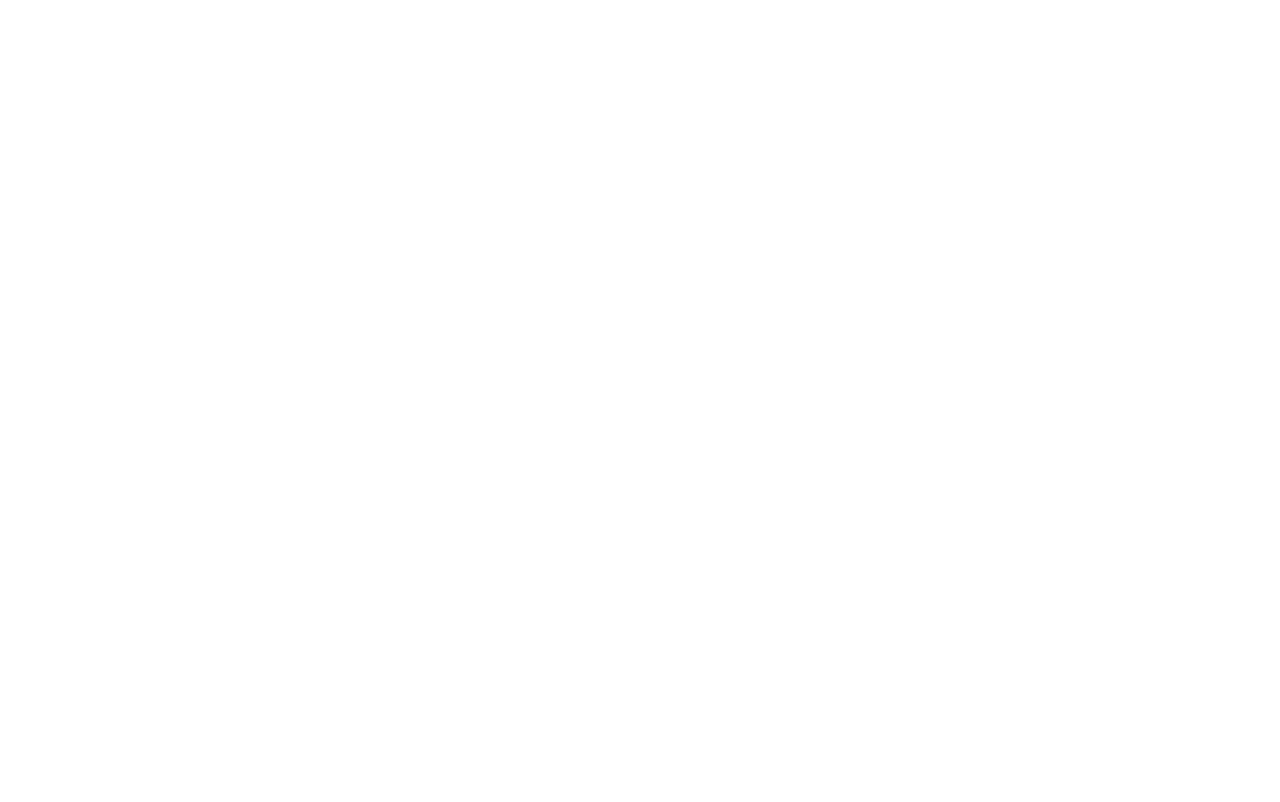
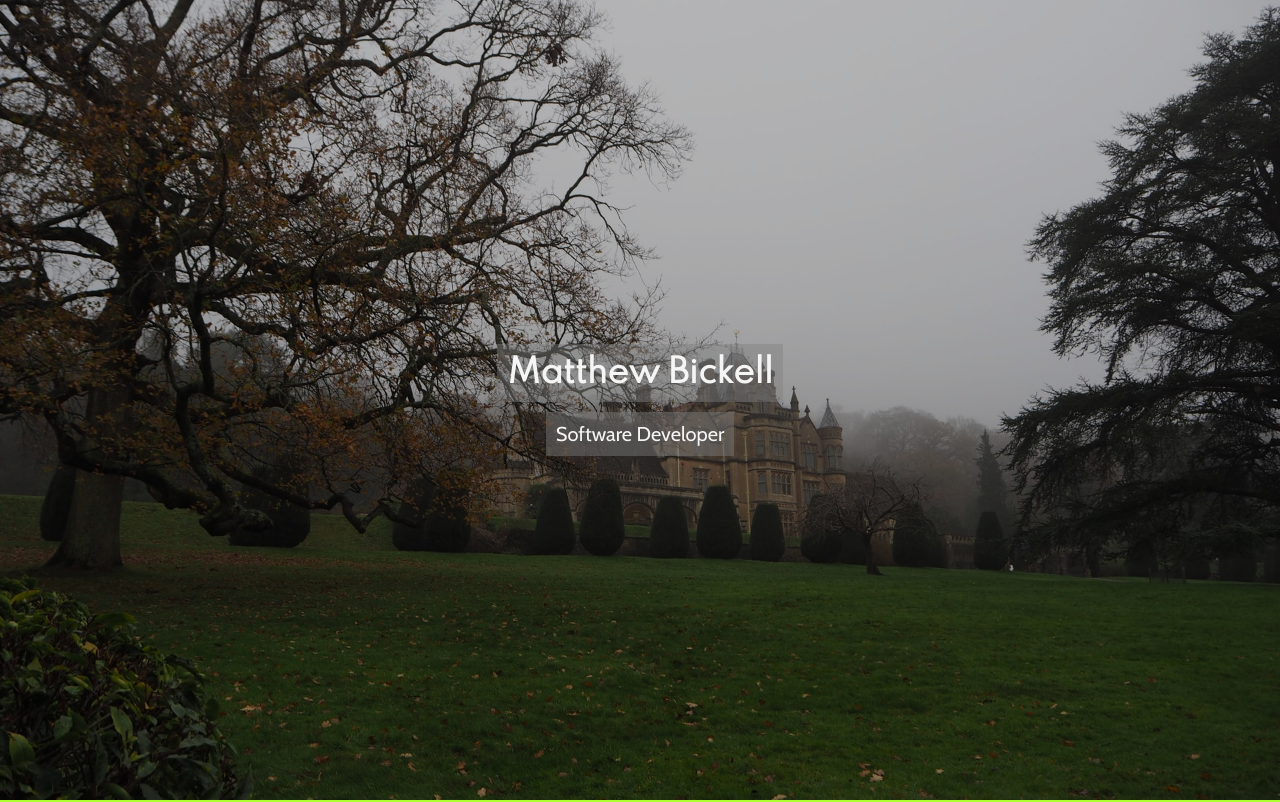
Before and after one commit to mbickell/new-portfolio, a website: page src/index.html in a window 1280 px wide. Shown: the top 802 px of the page. Drawn offline with nearby package versions, Linux system fonts and the light colour scheme.

Commit message:
Finished hero image

```diff
--- a/package.json
+++ b/package.json
@@ -4,6 +4,9 @@
     "sass": "^1.32.8"
   },
   "scripts": {
-    "compile": "sass stylesheets:dist"
+    "compile": "sass src/stylesheets:src/css",
+    "delete": "rm -rf ./dist/*",
+    "copy": "cp src/index.html src/css src/assets dist -r",
+    "predeploy": "yarn delete && yarn copy"
   }
 }
--- a/index.html
+++ b/src/index.html
@@ -4,12 +4,15 @@
   <meta charset="UTF-8">
   <meta http-equiv="X-UA-Compatible" content="IE=edge">
   <meta name="viewport" content="width=device-width, initial-scale=1.0">
-  <link rel="stylesheet" href="./dist/main.css">
+  <link rel="stylesheet" href="./css/main.css">
   <title>Matthew Bickell | Developer</title>
 </head>
 <body>
-  <header class="hero"></header>
+  <header class="hero">
+    <h1 class="hero__name">Matthew Bickell</h1>
+    <p class="hero__title">Software Developer</p>
+  </header>
   <main></main>
-  <footer></footer>
+  <footer class="contact"></footer>
 </body>
 </html>
--- /dev/null
+++ b/src/stylesheets/abstracts/_index.scss
@@ -0,0 +1 @@
+@forward "./variables";
--- /dev/null
+++ b/src/stylesheets/abstracts/_variables.scss
@@ -0,0 +1,10 @@
+@import url('https://fonts.googleapis.com/css2?family=Cabin&family=Spartan&display=swap');
+
+// fonts
+$light-font-color: #f5f5f5;
+$light-font-background: #80808070;
+$fancy-font: 'Spartan', sans-serif;
+$basic-font: 'Cabin', sans-serif;
+
+// spacing
+$base-spacing: 1rem;
--- /dev/null
+++ b/src/stylesheets/base/_typography.scss
@@ -0,0 +1,9 @@
+@use "../abstracts" as *;
+
+html {
+  font-size: 62.5%;
+}
+
+body {
+  font-family: $basic-font;
+}
--- /dev/null
+++ b/src/stylesheets/components/_hero.scss
@@ -0,0 +1,22 @@
+@use "../abstracts" as *;
+
+.hero {
+  background-image: linear-gradient(180deg, #00000040, #00000040), url("../assets/hero.jpg");
+  background-size: cover;
+  background-position: center;
+  color: $light-font-color;
+
+  &__name {
+    font-family: $fancy-font;
+    background-color: $light-font-background;
+    padding: $base-spacing;
+    font-size: 3.2rem;
+    margin-bottom: $base-spacing;
+  }
+
+  &__title {
+    background-color: $light-font-background;
+    padding: $base-spacing;
+    font-size: 2rem;
+  }
+}
--- /dev/null
+++ b/src/stylesheets/layout/_contact.scss
@@ -0,0 +1,4 @@
+.contact {
+  min-height: 50vh;
+  background-color: burlywood;
+}
--- /dev/null
+++ b/src/stylesheets/layout/_header.scss
@@ -0,0 +1,7 @@
+.hero {
+  min-height: 100vh;
+  display: flex;
+  flex-direction: column;
+  justify-content: center;
+  align-items: center;
+}
--- /dev/null
+++ b/src/stylesheets/layout/_main.scss
@@ -0,0 +1,4 @@
+main {
+  min-height: 100vh;
+  background-color: greenyellow;
+}
--- a/stylesheets/layout/_header.scss
+++ /dev/null
@@ -1,3 +0,0 @@
-.hero {
-  min-height: 100vh;
-}
```
Also changed, not shown: src/stylesheets/main.scss (renamed from stylesheets/main.scss, +4 -3 lines), dist/assets/hero.jpg (added), dist/css/main.css (added), dist/index.html (added), dist/main.css (deleted), src/assets/hero.jpg (added), src/css/main.css (added), src/stylesheets/base/_reset.scss (renamed from stylesheets/base/_reset.scss), 3 other files.
